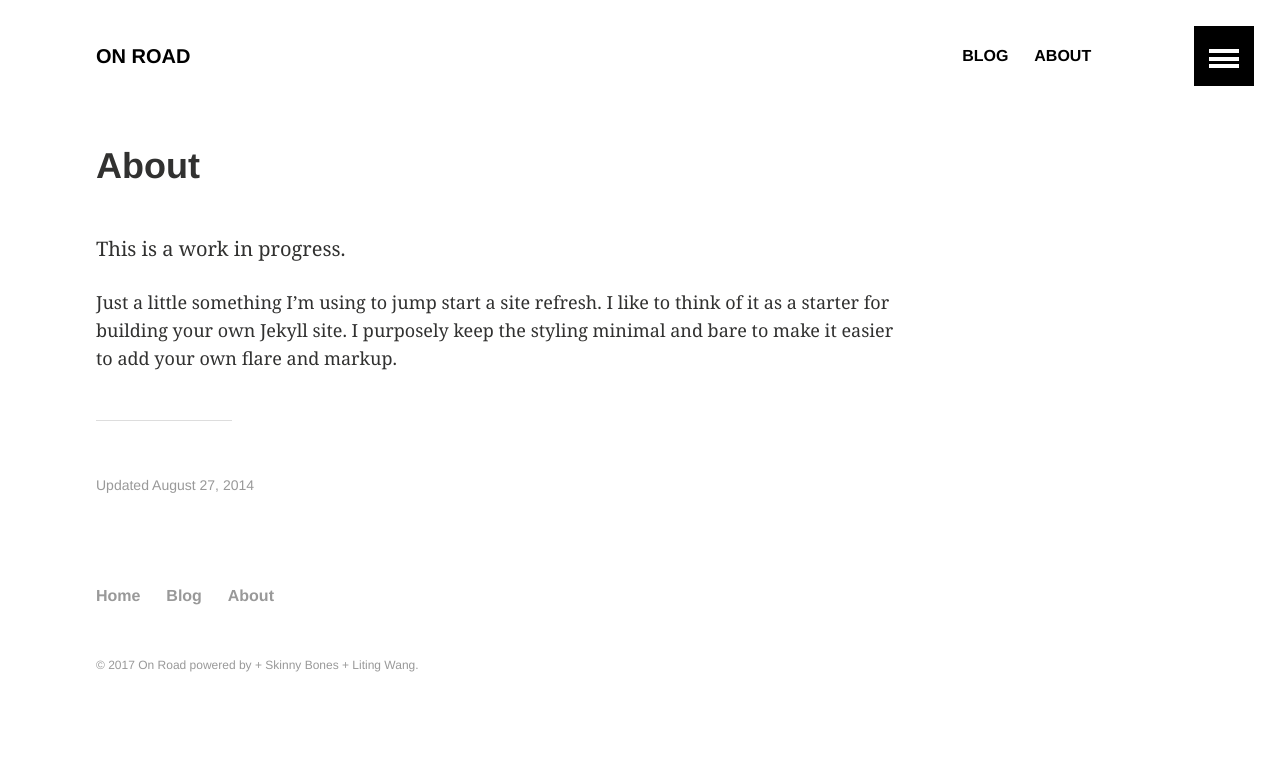
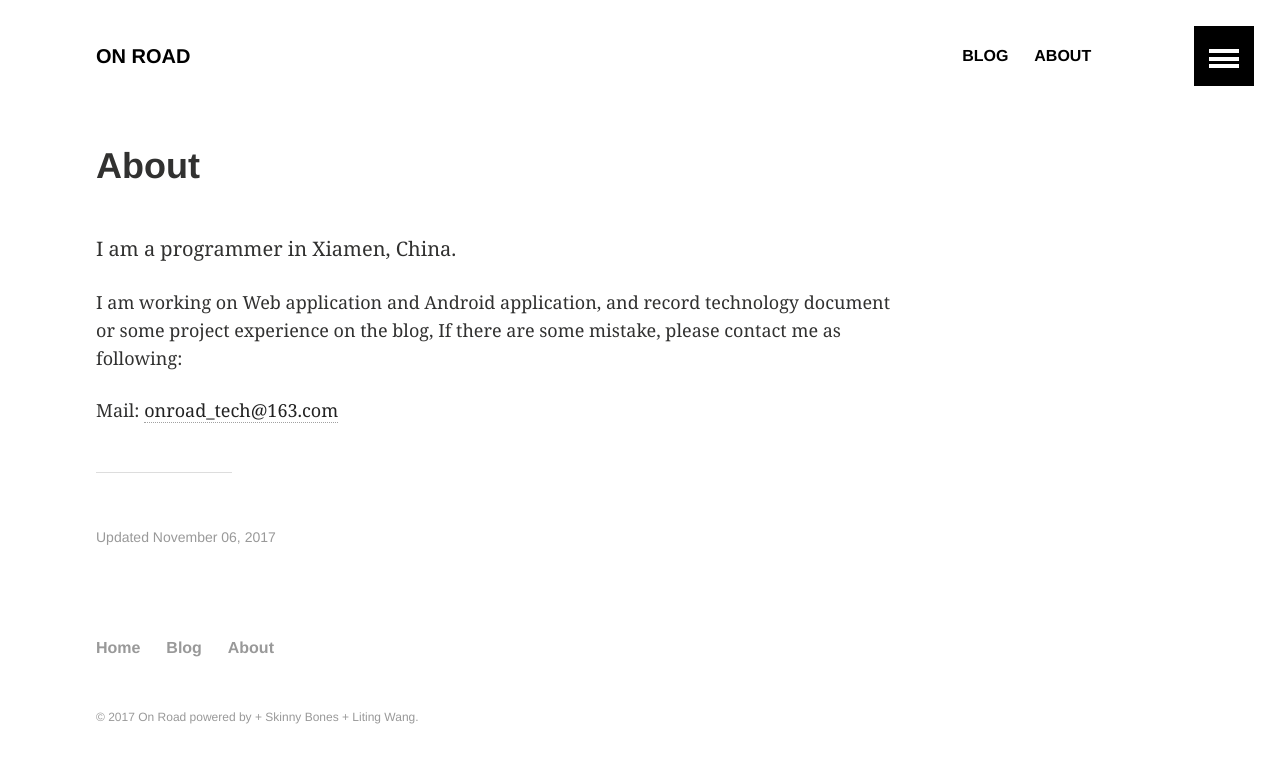
Before and after one commit to onroadtech/onroadtech.github.io, a Jekyll site: the page built from about/index.md, in a window 1280 px wide. Shown: the top 763 px of the page. Built offline with Jekyll 4.4.1, drawn with Linux system fonts in a browser that asks for light colours.

Commit message:
Modify about page content and contact method

```diff
--- a/_data/navigation.yml
+++ b/_data/navigation.yml
@@ -3,11 +3,11 @@
 
 - title: Blog
   url: /articles/
-  excerpt: "Examples of long form posts."
+  excerpt: "Blog list."
   image: 400x250.gif
 
 
 - title: About
   url: /about/
-  excerpt: "All about Skinny Bones for Jekyll."
+  excerpt: "All about Onroad tech blog for Liting Wang."
   image: 400x250.gif
--- a/about/index.md
+++ b/about/index.md
@@ -1,9 +1,9 @@
 ---
 layout: article
 title: "About"
-date: 2014-06-02T09:44:20-04:00
-modified: 2014-08-27T14:56:44-04:00
-excerpt: "This is the Skinny Bones about page."
+date: 2017-11-06T09:44:20-04:00
+modified: 2017-11-6T14:56:44-04:00
+excerpt: "This is about page."
 image:
   feature:
   teaser:
@@ -12,6 +12,8 @@ share: false
 ads: false
 ---
 
-This is a work in progress.
+I am a programmer in Xiamen, China.
 
-Just a little something I'm using to jump start a site refresh. I like to think of it as a starter for building your own Jekyll site. I purposely keep the styling minimal and bare to make it easier to add your own flare and markup.
+I am working on Web application and Android application, and record technology document or some project experience on the blog,  If there are some mistake, please contact me as following:
+
+Mail: <onroad_tech@163.com>
```
